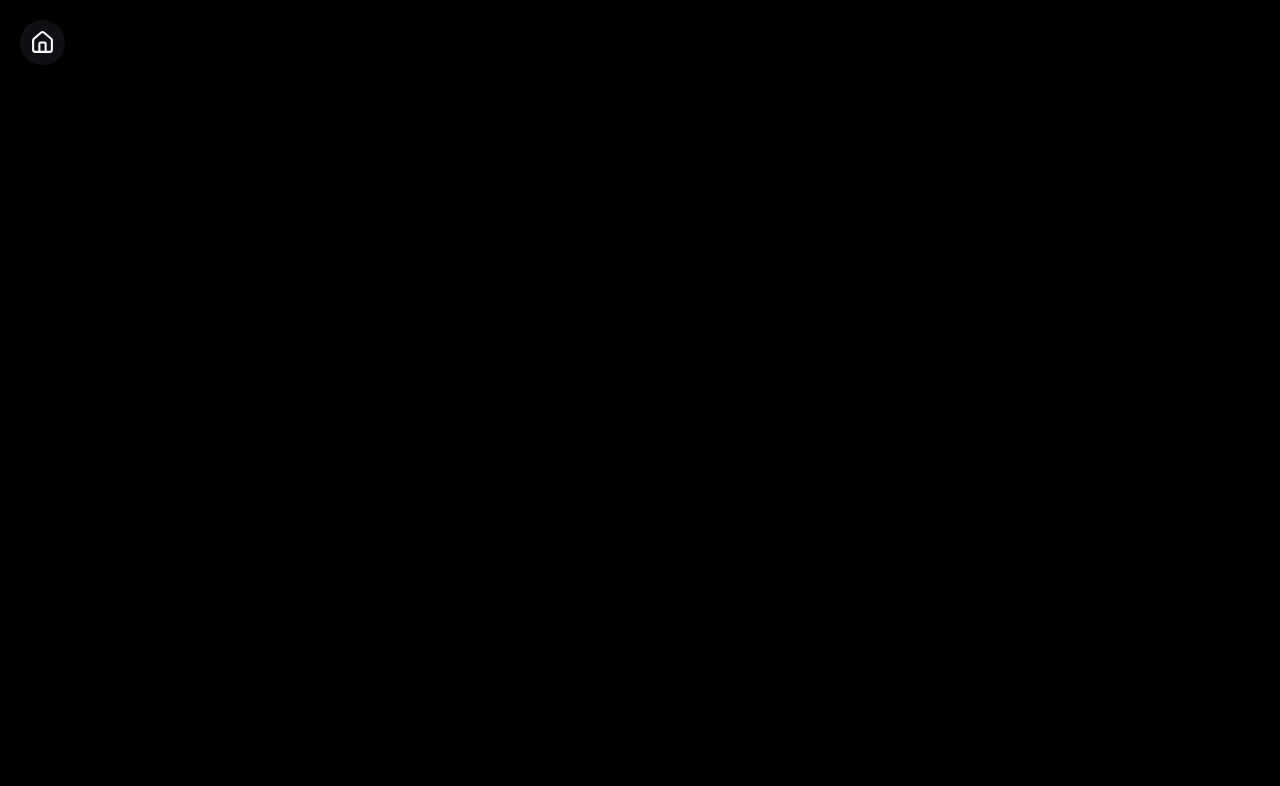
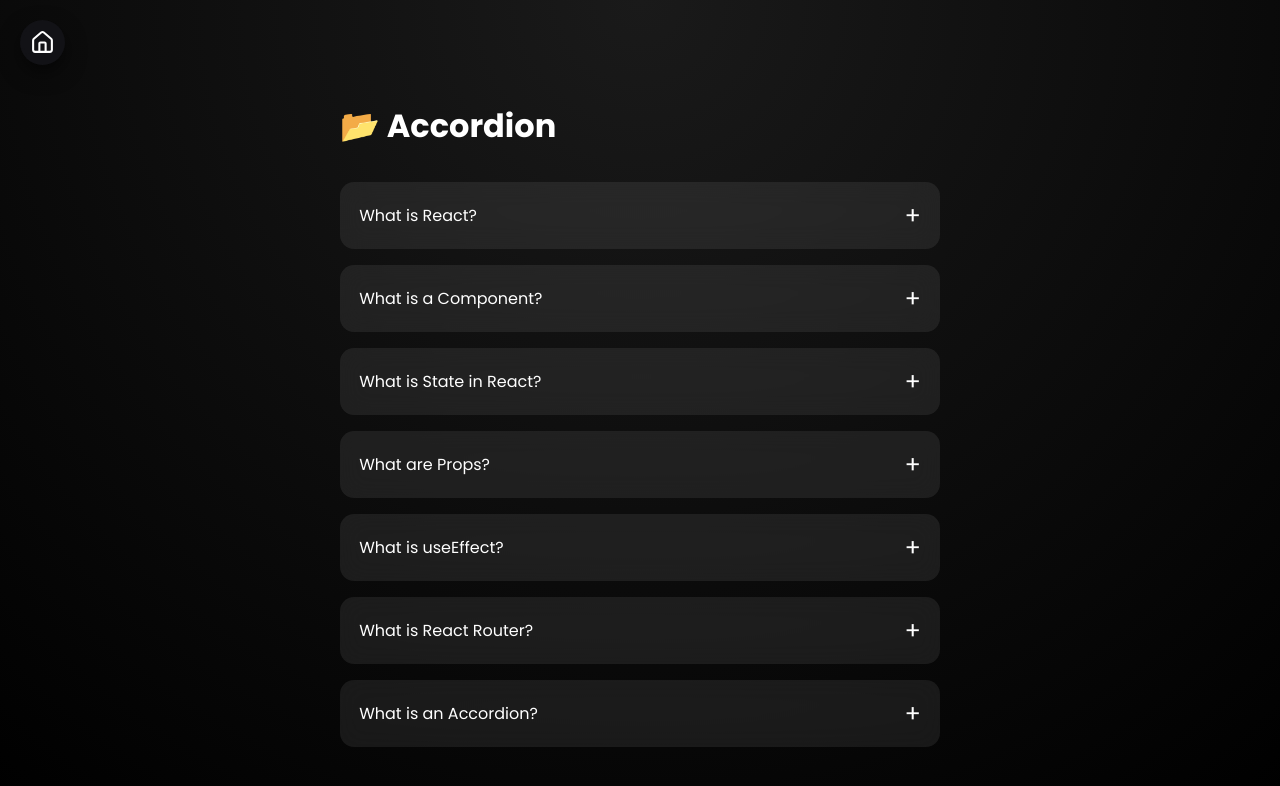
Before and after one commit to Hrisshhii/react-practice, a React (Vite) app in the folder MiniProjects/: page /react-practice/accordion in a window 1280 px wide. Shown: the top 786 px of the page. Built offline with nearby package versions, Linux system fonts and the light colour scheme.

Commit message:
Accordion miniproject simple

```diff
--- a/MiniProjects/src/components/Accordion/Accordion.css
+++ b/MiniProjects/src/components/Accordion/Accordion.css
@@ -0,0 +1,59 @@
+.accordion-page{
+    min-height: 100vh;
+    background: radial-gradient(circle at top,#1a1a1a,#000);
+    display: flex;
+    justify-content: center;
+    align-items: center;
+    color: white;
+    padding-top: 4rem;
+}
+
+.accordion-title{
+    margin-bottom: 2rem;
+    font-size: 2rem;
+}
+
+.accordion{
+    width: 90%;
+    max-width: 600px;
+}
+
+.accordion-item{
+    background: rgba(255,255,255,0.08);
+    backdrop-filter: blur(12px);
+    border-radius: 14px;
+    margin-bottom: 1rem;
+    overflow: hidden;
+}
+
+.accordion-header{
+    width: 100%;
+    background: transparent;
+    border: none;
+    color: white;
+    padding: 1rem 1.2rem;
+    font-size: 1rem;
+    display: flex;
+    justify-content: space-between;
+    align-items: center;
+    cursor: pointer;
+}
+
+.accordion-header:hover{
+    background: rgba(255,255,255,0.05);
+}
+
+.icon{
+    font-size: 1.5rem;
+    transition: transform 0.3s ease;
+}
+
+.accordion-item.open .icon{
+    transform: rotate(180deg);
+}
+
+.accordion-content{
+    padding: 0 1.2rem 1rem;
+    font-size: 0.9rem;
+    opacity: 0.85;
+}
--- a/MiniProjects/src/components/Accordion/Accordion.jsx
+++ b/MiniProjects/src/components/Accordion/Accordion.jsx
@@ -1,10 +1,37 @@
+import { useState } from 'react';
 import { BackHome } from '../BackHome';
 import './Accordion.css';
+import {accordionData} from './accordionData.js';
 
 export function Accordion(){
+    const [activeId,setActiveId]=useState(null);
+    const toggle =(id)=>{
+        setActiveId(prev=>(prev===id? null : id));
+    };
+
     return (
-        <div className='accordion'>
+        <div className='accordion-page'>
             <BackHome />
+            <div className='accordion'>
+                <h1 className='accordion-title'>📂 Accordion</h1>
+                {accordionData.map(item=>{
+                    const isActive= activeId===item.id;
+
+                    return (
+                        <div key={item.id} className={`accordion-item ${activeId===item.id ? "open":""}`}>
+                            <button className='accordion-header' onClick={()=>toggle(item.id)}>
+                                <span>{item.title}</span>
+                                <span className='icon'>{activeId === item.id ? "-": "+"}</span>
+                            </button>
+                            {isActive &&
+                                <div className='accordion-content'>
+                                    <p>{item.content}</p>
+                                </div>
+                            }
+                        </div>
+                    );
+                })}
+            </div>
         </div>
     );
 };
--- /dev/null
+++ b/MiniProjects/src/components/Accordion/accordionData.js
@@ -0,0 +1,37 @@
+export const accordionData = [
+  {
+    id: 1,
+    title: "What is React?",
+    content: "React is a JavaScript library for building user interfaces using components and state."
+  },
+  {
+    id: 2,
+    title: "What is a Component?",
+    content: "A component is a reusable piece of UI that can have its own logic and state."
+  },
+  {
+    id: 3,
+    title: "What is State in React?",
+    content: "State is a built-in object that stores data which can change over time and affects rendering."
+  },
+  {
+    id: 4,
+    title: "What are Props?",
+    content: "Props are inputs passed from parent to child components to share data."
+  },
+  {
+    id: 5,
+    title: "What is useEffect?",
+    content: "useEffect lets you run side effects like fetching data, subscriptions, or DOM updates."
+  },
+  {
+    id: 6,
+    title: "What is React Router?",
+    content: "React Router is a library that enables navigation between pages in a single-page application."
+  },
+  {
+    id: 7,
+    title: "What is an Accordion?",
+    content: "An accordion is a UI pattern where content is shown and hidden by clicking headers."
+  }
+];
```
